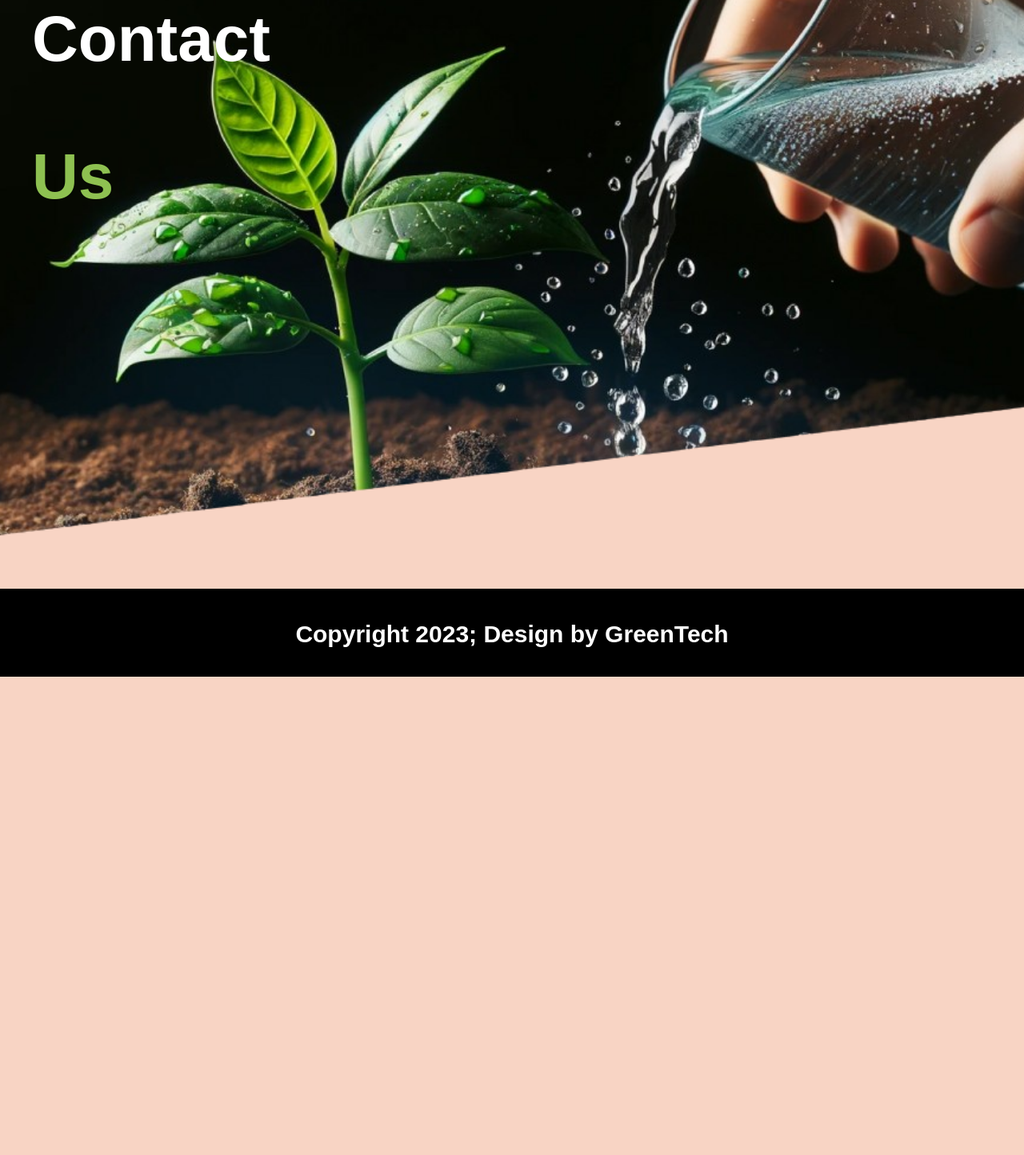
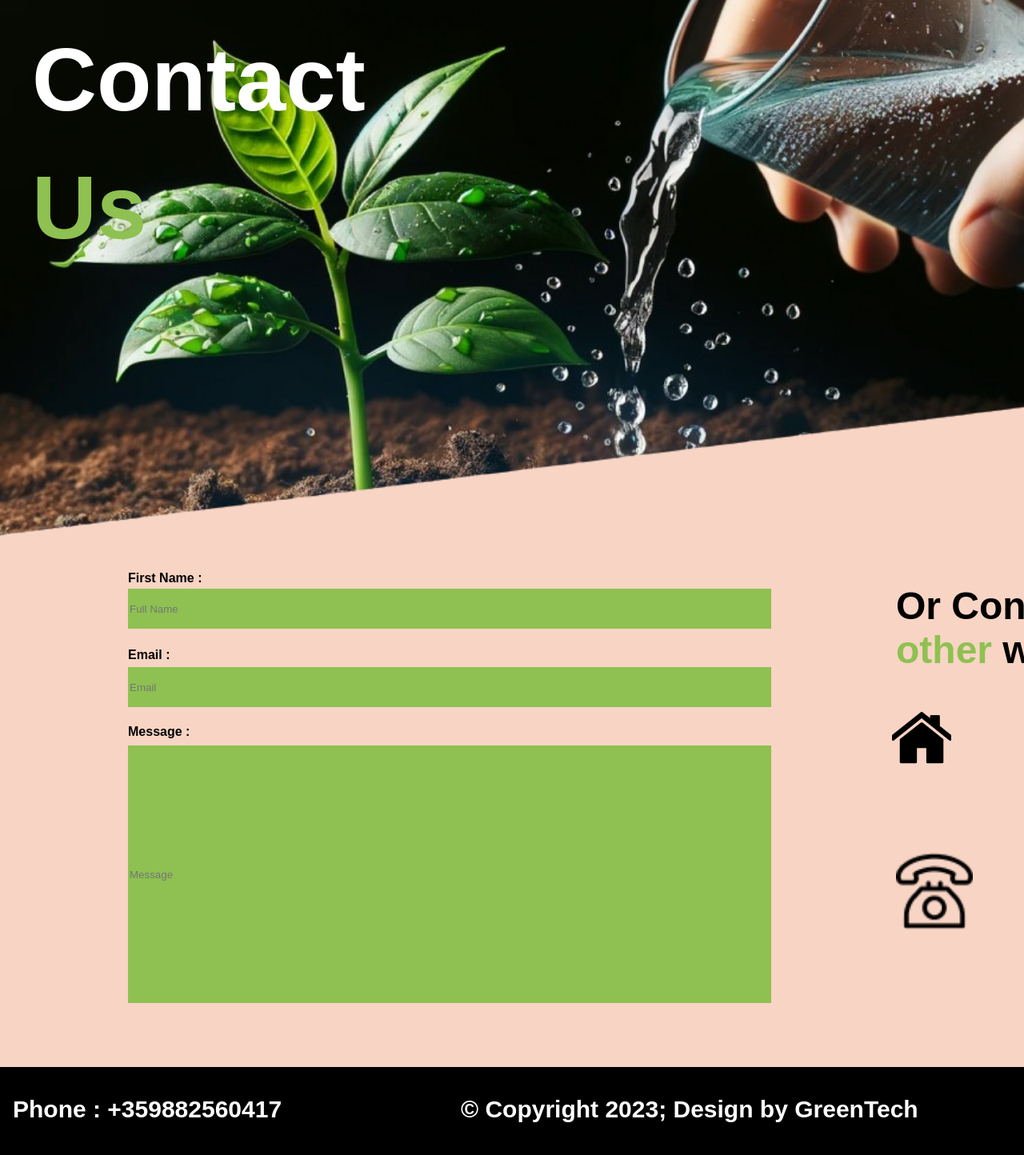
Before and after one commit to sbivanov22/GreenTech, a plain HTML site: page src/pages/ContactUs.html in a window 1280 px wide. Shown: the part 182-1626 px from the top of the page at 80% size. Before the commit the page ends 1028 px from the top, so only its background shows below. Drawn offline with Linux system fonts and the light colour scheme.

Commit message:
Final changes

```diff
--- a/src/pages/ContactUs.html
+++ b/src/pages/ContactUs.html
@@ -18,7 +18,7 @@
 
         <div class="slogan">
 
-            <p id="About"><b>Contact</b></p>
+            <p id="Contact"><b>Contact</b></p>
             <p style="color: #8ec151"><b>Us</b></p>
 
         </div>
@@ -38,12 +38,39 @@
         <div class="content">
             <a href="../index.html">Home</a>
             <a href="../pages/OurMission.html">Our Mission</a>
-            <a href="">Contact Us</a>
+            <a href="../pages/AboutUs.html">About Us</a>
         </div>
 
     </div>
 
-    <footer> <!-- footer -->
-        <p>Copyright 2023; Design by GreenTech</p>
+    <form>
+        <label id="fullNamelabel"><b>First Name : </b></label>
+        <input type="text" placeholder="Full Name" required class="fullName">
+        <br>
+        <label id="emaillabel"><b>Email :</b></label>
+        <input type="email" placeholder="Email" required class="email">
+        <br>
+        <label id="messagelabel"><b>Message :</b></label>
+        <input type="text" placeholder="Message" required class="message">
+        <br>
+        <input type="submit" value="Submit" class="submit">
+    </form>
+
+   <b class="contactUsText"><span><span>Or Contact</span><span style="color: #8ec151;"> Us </span><span>in <span style="color: #8ec151;">other</span> ways : </span></span></b>
+
+   <img src="../images/smallhouse.png" class="smallhouse">
+   <img src="../images/smallphone .png" class="smallphone">
+
+   <b>
+   <p class="MR">Meden Rudnik</p>
+   <p class="BS">Burgas</p>
+   <p class="TEL">+359882560417</p>
+   </b>
+
+   <footer> <!-- footer -->
+        <p id="phone">Phone : +359882560417</p>
+        <p id="licence">&copy; Copyright 2023; Design by GreenTech</p>
+        <p id="email">Email : greentechburgas@gmail.com</p>
     </footer>
+
 </body>
--- a/src/styles/AboutUs.css
+++ b/src/styles/AboutUs.css
@@ -48,7 +48,7 @@ header
     width: 1rem;
 }
 
-p
+#About
 {
     height: 3rem;
 }
@@ -170,6 +170,7 @@ p
     font-weight: bold;
     margin-left: 5%;
     margin-top: 8%;
+    font-size: 3rem;
 }
 
 footer
@@ -198,3 +199,29 @@ footer
     word-wrap: break-word;
     margin-bottom: 5%;
 }
+
+#phone
+{
+    position: absolute;
+    top: 0;
+    margin-top: 232rem;
+    margin-left: 1rem;
+}
+
+#licence
+{
+    position: absolute;
+    top: 0;
+    margin-top: 232rem;
+    margin-left: 36rem;
+
+}
+
+#email
+{
+
+    position: absolute;
+    top: 0;
+    margin-top: 232rem;
+    margin-left: 86rem;
+}
--- a/src/styles/ContactUs.css
+++ b/src/styles/ContactUs.css
@@ -19,7 +19,7 @@ header
     background: url(../images/Background_1_-ai-brush-removebg-go0kkc3e.png) no-repeat center center;
     padding: 50px 40px;
     color: white;
-    font-size: 5rem;
+    font-size: 7rem;
     background-size: cover;
   }
 
@@ -48,25 +48,10 @@ header
     width: 1rem;
 }
 
-
-.Home-Content-Container
+#Contact
 {
-    display: flex;
-    font-weight: bold;
-    margin-left: 10%;
-    max-width: 1400px;
-    word-wrap: break-word;
-    margin-bottom: 5%;
-}
-
-.HomeText
-{
-    margin-left: 2%;
-    margin-top: 10%;
-    font-size: 2rem;
-    font-weight: bold;
-    max-width: 1400px;
-    word-wrap: break-word;
+    height: 3rem;
+    font-size: 7rem;
 }
 
 .line
@@ -138,29 +123,134 @@ header
     cursor: pointer;
 }
 
-.AboutUs-Content-Container
+.fullName
 {
-    display: flex;
+    background-color: #8ec151;
+    border: none;
+    width: 50rem;
+    margin-left: 10rem;
+    height: 3rem;
 }
 
-.Pictures { /* CSS for the pictures in the "Home" and "About Us" sections */
-    height: 400px;
-    width: auto;
-    margin-left: 10%;
-    margin-top: 10%;
-    margin-bottom: 5%;
+.email
+{
+    background-color: #8ec151;
+    border: none;
+    width: 50rem;
+    margin-left: 10rem;
+    height: 3rem;
+    margin-top: 3rem;
 }
 
-.AboutUsTextBubbles { /* For the team members */
-    height: 400px;
-    width: 1000px;
+.message
+{
     background-color: #8ec151;
-    border-radius: 100px;
-    text-align: center;
-    padding-top: 50px;
-    font-weight: bold;
-    margin-left: 5%;
-    margin-top: 8%;
+    border: none;
+    width: 50rem;
+    margin-left: 10rem;
+    height: 20rem;
+    margin-top: 3rem;
+}
+
+.submit
+{
+    position: absolute;
+    top: 0;
+    margin-top: 86rem;
+    font-size: 1.8rem;
+    background-color: #8ec151;
+    border: none;
+    border-radius: 5rem;
+    height: 4rem;
+    width: 9rem;
+    margin-left: 80rem;
+}
+
+#fullNamelabel
+{
+    position: absolute;
+    top: 0;
+    margin-top: 56rem;
+    margin-left: 10rem;
+}
+
+#emaillabel
+{
+    position: absolute;
+    top: 0;
+    margin-top: 62rem;
+    margin-left: 10rem;
+}
+
+#messagelabel
+{
+    position: absolute;
+    top: 0;
+    margin-top: 68rem;
+    margin-left: 10rem;
+}
+
+#fullNamelabel
+{
+    position: absolute;
+    top: 0;
+    margin-top: 56rem;
+    margin-left: 10rem;
+}
+
+.contactUsText
+{
+    position: absolute;
+    top: 0;
+    margin-top: 57rem;
+    margin-left: 70rem;
+    font-size: 3rem;
+    width: 30rem;
+}
+
+.smallhouse
+{
+    position: absolute;
+    height: 8rem;
+    top: 0;
+    margin-top: 65rem;
+    margin-left: 68rem;
+}
+
+.smallphone
+{
+    position: absolute;
+    height: 6rem;
+    top: 0;
+    margin-top: 78rem;
+    margin-left: 70rem;
+}
+
+.MR
+{
+    position: absolute;
+    top: 0;
+    margin-top: 66rem;
+    margin-left: 80rem;
+    font-size: 3rem;
+}
+
+.BS
+{
+    position: absolute;
+    top: 0;
+    margin-top: 70rem;
+    margin-left: 86rem;
+    font-size: 3rem;
+}
+
+.TEL
+{
+    position: absolute;
+    top: 0;
+    margin-top: 80rem;
+    margin-left: 80rem;
+    font-size: 2rem;
 }
 
 footer
@@ -172,20 +262,33 @@ footer
     text-align: center;
     font-weight: bold;
     padding-top: 10px;
+    margin-top: 5rem;
+
 }
 
-.OurMission-Content-Container
+
+#phone
 {
-    display: flex;
+    position: absolute;
+    top: 0;
+    margin-top: 97rem;
+    margin-left: 1rem;
 }
 
-.OurMissionText
+#licence
+{
+    position: absolute;
+    top: 0;
+    margin-top: 97rem;
+    margin-left: 36rem;
+
+}
+
+#email
 {
 
-    font-size: 30px;
-    font-weight: bold;
-    margin-left: 10%;
-    max-width: 1400px;
-    word-wrap: break-word;
-    margin-bottom: 5%;
+    position: absolute;
+    top: 0;
+    margin-top: 97rem;
+    margin-left: 86rem;
 }
--- a/src/styles/OurMission.css
+++ b/src/styles/OurMission.css
@@ -181,3 +181,30 @@ footer
     word-wrap: break-word;
     margin-bottom: 5%;
 }
+
+
+#phone
+{
+    position: absolute;
+    top: 0;
+    margin-top: 118rem;
+    margin-left: 1rem;
+}
+
+#licence
+{
+    position: absolute;
+    top: 0;
+    margin-top: 118rem;
+    margin-left: 36rem;
+
+}
+
+#email
+{
+
+    position: absolute;
+    top: 0;
+    margin-top: 118rem;
+    margin-left: 86rem;
+}
--- a/src/styles/style.css
+++ b/src/styles/style.css
@@ -151,15 +151,26 @@ header
     background-color: #8EC151;
     border: none;
     font-size: 1.6rem;
-
 }
 
-.Pictures { /* CSS for the pictures in the "Home" sections */
+#textButton
+{
+    transition: 0.5s;
+}
+
+/* CSS for the pictures in the "Home" sections */
+.Pictures1
+{
     height: 30rem;
     width: auto;
     margin-left: 10%;
     margin-top: 10%;
     margin-bottom: 5%;
+}
+
+.Pictures2
+{
+    width: auto;
 }
 
 
@@ -173,3 +184,29 @@ footer
     font-weight: bold;
     padding-top: 10px;
 }
+
+#phone
+{
+    position: absolute;
+    top: 0;
+    margin-top: 151rem;
+    margin-left: 1rem;
+}
+
+#licence
+{
+    position: absolute;
+    top: 0;
+    margin-top: 151rem;
+    margin-left: 36rem;
+
+}
+
+#email
+{
+
+    position: absolute;
+    top: 0;
+    margin-top: 151rem;
+    margin-left: 86rem;
+}
```
Also changed, not shown: src/index.html (+10 -8 lines), src/pages/AboutUs.html (+8 -5 lines), src/pages/OurMission.html (+6 -1 lines), src/images/HomepagePicture2.png, src/images/OurMission1.jpg (added), src/images/OurMission2jpg.jpg (added), src/images/OurMission3.jpg (added), src/images/OurMission4.jpg (added), src/images/OurMission5.jpg (added), src/images/plantwatering.jpg (deleted), src/images/smallhouse.png (added), src/images/smallphone .png (added), 3 other files.
